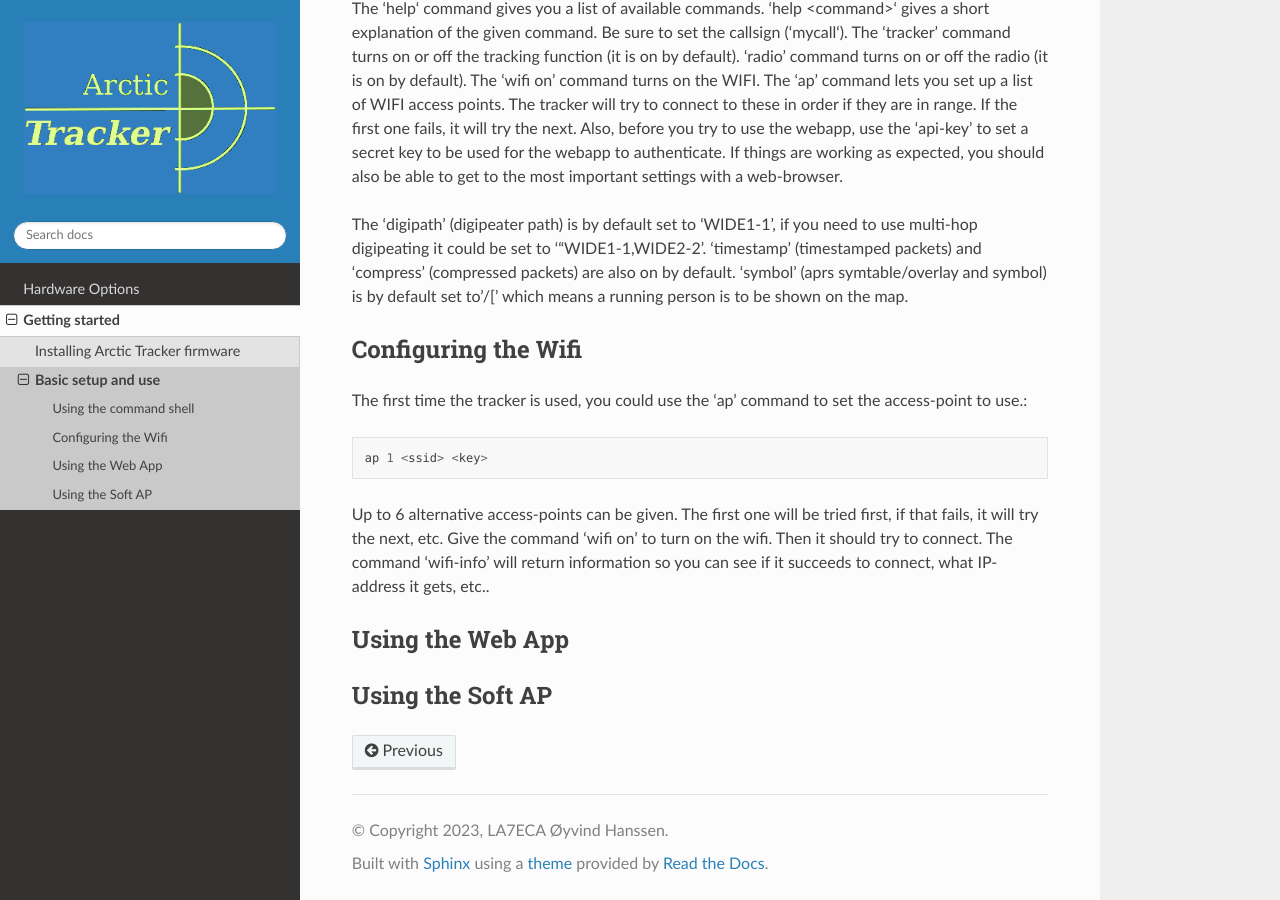
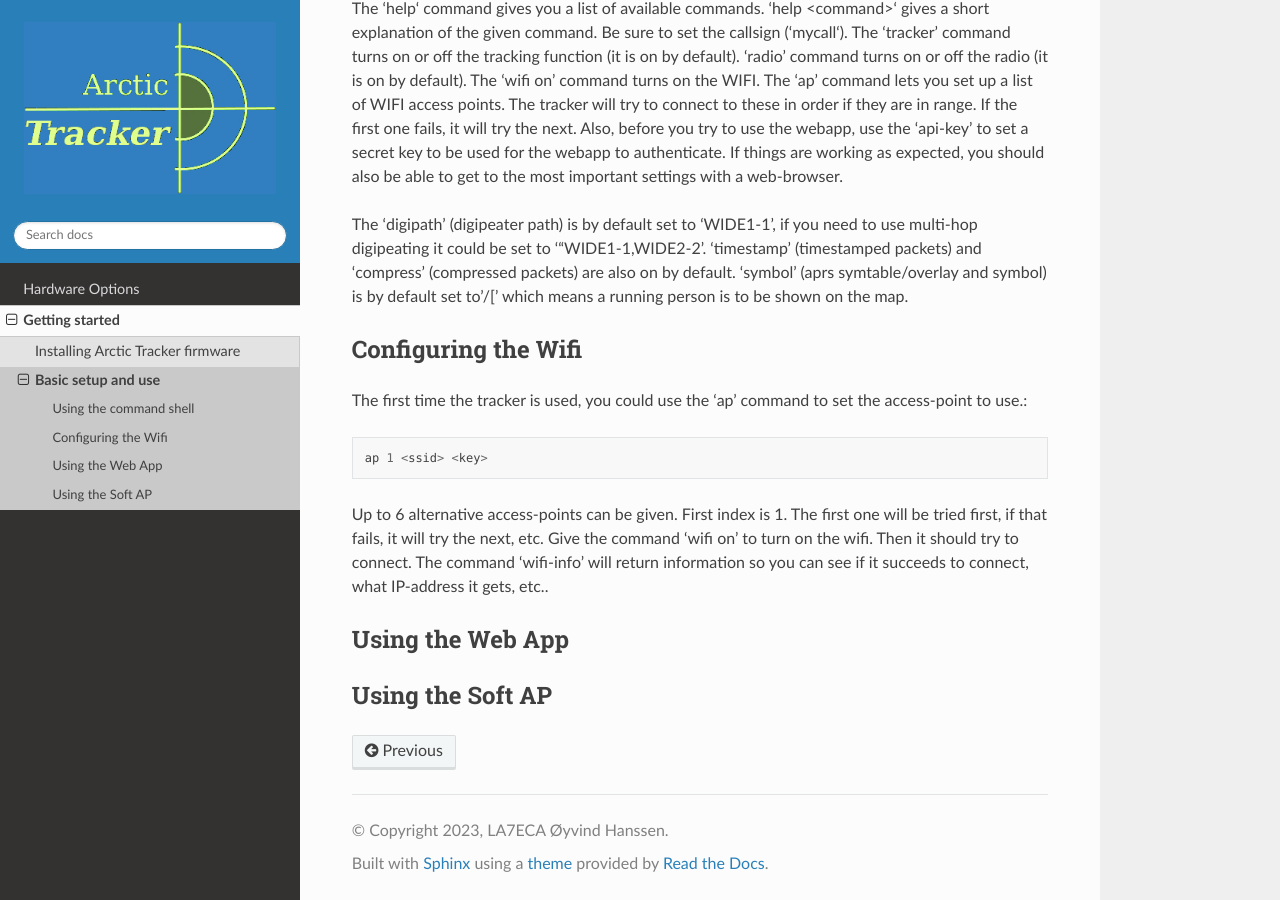
Before and after one commit to Hamlabs/ArcticTracker-docs, a Sphinx documentation site: the page built from docs/setup.rst, in a window 1280 px wide and 900 px high, scrolled down 1035 px. Built offline with Sphinx 7.4.7 and the Read the Docs theme 3.1.0, drawn with Linux system fonts in a browser that asks for light colours; pages that are not in the unit, such as notebooks, are missing from menus.

Commit message:
Update setup.rst

```diff
--- a/docs/setup.rst
+++ b/docs/setup.rst
@@ -20,7 +20,7 @@ The first time the tracker is used, you could use the 'ap' command to set the ac
 
   ap 1 <ssid> <key>
 
-Up to 6 alternative access-points can be given. The first one will be tried first, if that fails, it will try the next, etc. Give the command 'wifi on' to turn on the wifi. Then it should try to connect. The command 'wifi-info' will return information so you can see if it succeeds to connect, what IP-address it gets, etc..
+Up to 6 alternative access-points can be given. First index is 1. The first one will be tried first, if that fails, it will try the next, etc. Give the command 'wifi on' to turn on the wifi. Then it should try to connect. The command 'wifi-info' will return information so you can see if it succeeds to connect, what IP-address it gets, etc..
 
 
 Using the Web App
```
